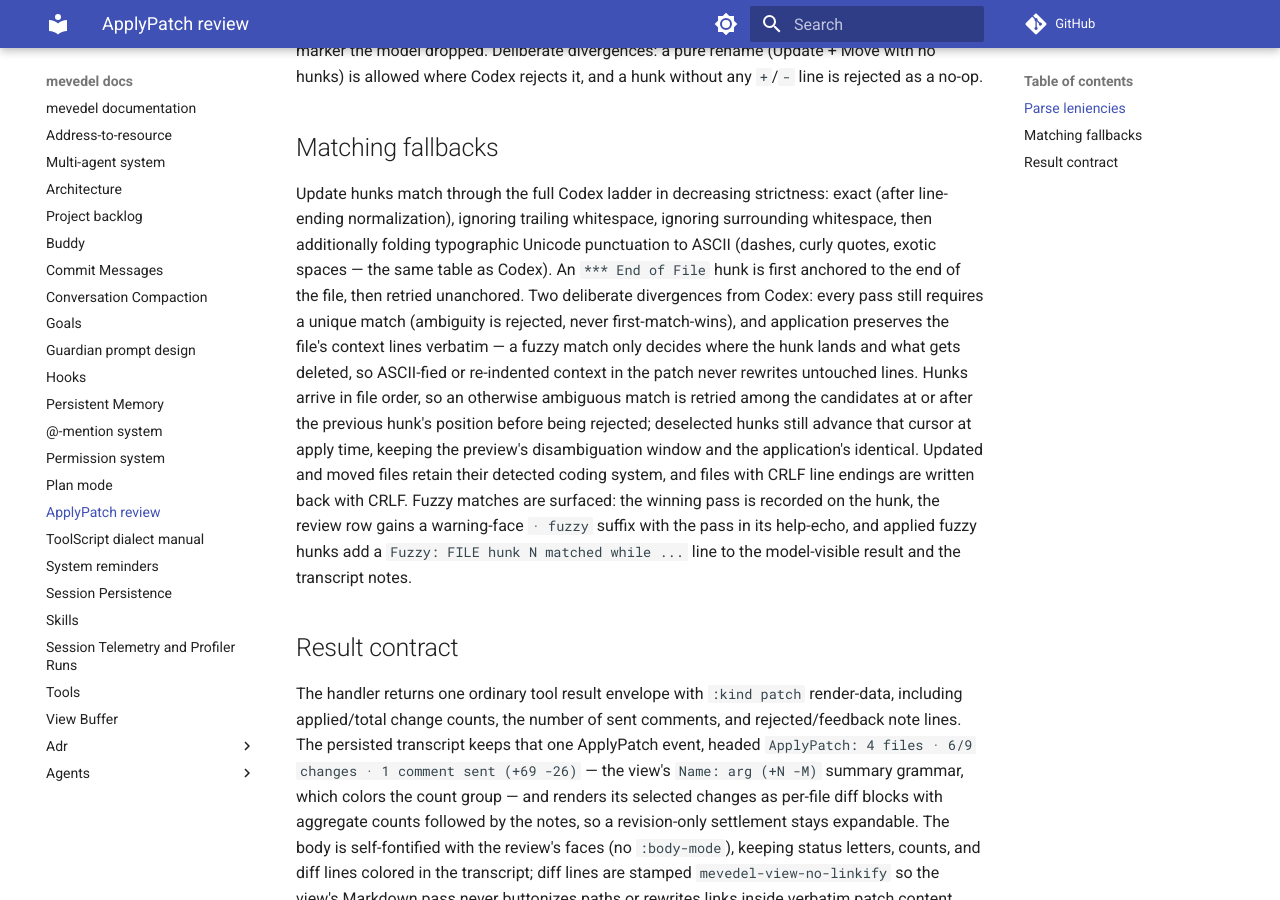
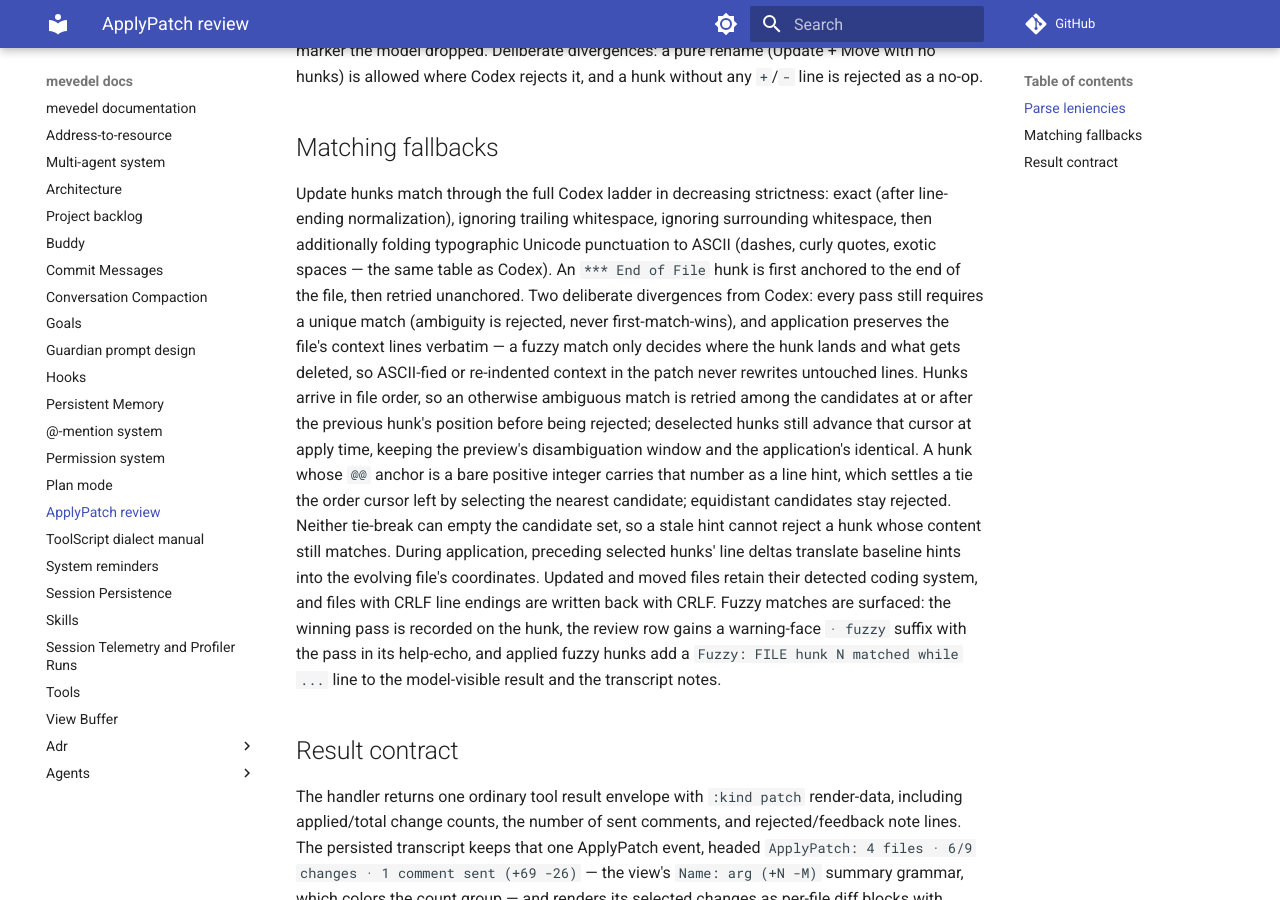
Before and after one commit to FrauH0lle/mevedel, an MkDocs documentation site: the page built from docs/preview.md, in a window 1280 px wide and 900 px high, scrolled down 2860 px. Built offline with MkDocs 1.6.1 and Material for MkDocs 9.7.7, drawn with Linux system fonts in a browser that asks for light colours; comment, search, counter and statistics services are not loaded.

Commit message:
feat(patch): Break hunk ties with a numeric @@ line anchor
An ambiguous hunk had one escape: retry with a widened hunk, retyping
more context and deleted lines.  A hunk's `@@' anchor may now be a bare
positive line number instead of a context line.  The number never
filters candidates -- it only picks the nearest among locations whose
content already matched -- so a stale anchor cannot reject a hunk that
would otherwise apply, and no snapshot or recovery machinery is needed
to keep it honest.

* mevedel-tool-patch.el (mevedel-tool-patch-parse-update-lines): Parse a
bare positive integer anchor into `:line-hint' instead of `:context'.
Zero and zero-padded forms stay context anchors.

* mevedel-tool-patch.el (mevedel-tool-patch--match-start): Settle a tie
the hunk-order cursor left by selecting the candidate nearest the hint;
equidistant candidates stay rejected.  Name the anchor in the ambiguity
error.

* prompts/tools/applypatch.md: Document `@@ N' as the first remedy for a
snippet three context lines cannot locate, and note that a stale N is
harmless.

* docs/preview.md: Record the two-step tie-break in the matching
contract.

* test/test-mevedel-tool-patch.el
(mevedel-tool-patch-parse-update-lines, mevedel-tool-patch--match-start,
mevedel-tool-patch-apply-hunks): Cover hint parsing, tie-breaking,
equidistant rejection, stale hints, composition with hunk order, and one
end-to-end apply.

```diff
--- a/docs/preview.md
+++ b/docs/preview.md
@@ -153,8 +153,15 @@
 match is retried among the candidates at or after the previous hunk's
 position before being rejected; deselected hunks still advance that
 cursor at apply time, keeping the preview's disambiguation window and
-the application's identical. Updated and moved files retain their detected
-coding system, and files with CRLF line endings are written back with CRLF.
+the application's identical. A hunk whose `@@` anchor is a bare positive
+integer carries that number as a line hint, which settles a tie the
+order cursor left by selecting the nearest candidate; equidistant
+candidates stay rejected. Neither tie-break can empty the candidate set,
+so a stale hint cannot reject a hunk whose content still matches. During
+application, preceding selected hunks' line deltas translate baseline hints
+into the evolving file's coordinates. Updated and moved files retain their
+detected coding system, and files with CRLF line endings are written back with
+CRLF.
 Fuzzy matches are surfaced: the winning pass is recorded
 on the hunk, the review row gains a warning-face `· fuzzy` suffix with the
 pass in its help-echo, and applied fuzzy hunks add a `Fuzzy: FILE hunk N
```
Also changed, not shown: prompts/tools/applypatch.md (+11 -8 lines), 5 other files.
